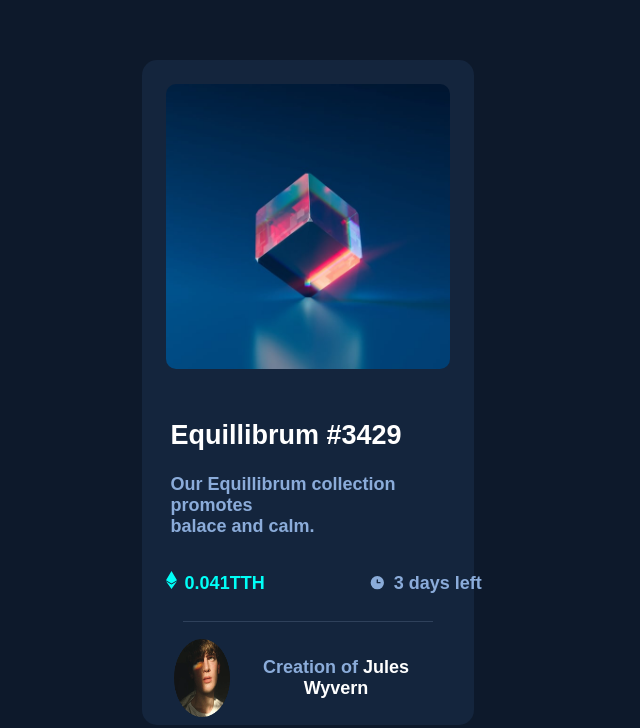
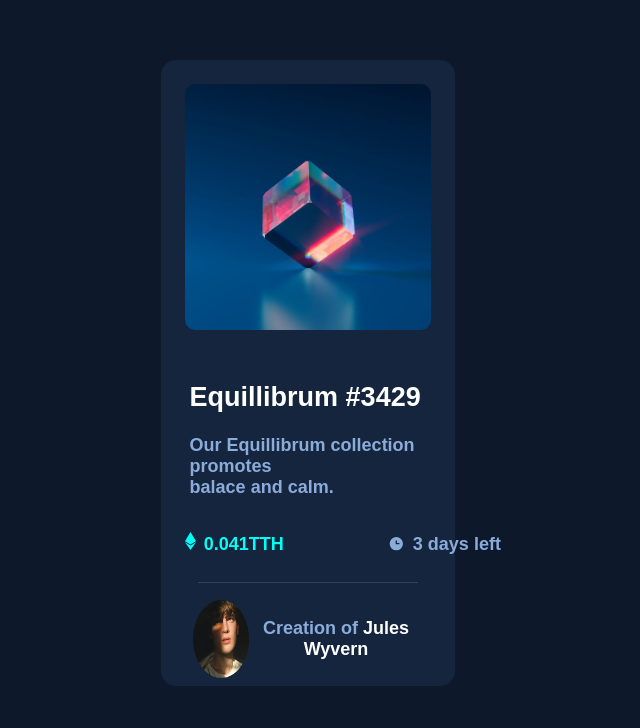
Before and after one commit to MohyenTakoueuJunior/nft-preview-card-component, a plain HTML site: page index.html in a window 1280 px wide. Shown: the part 260-988 px from the top of the page, without its empty margins (332-972 px from the left). Drawn offline with Linux system fonts and the light colour scheme.

Commit message:
Reduced de card scale

```diff
--- a/assets/css/style.css
+++ b/assets/css/style.css
@@ -26,7 +26,7 @@ hr {
 
 .card {
   /*box-shadow: 8px 8px rgb(16 33 58);*/
-  width: 26%;
+  width: 23%;
   margin: 20rem auto;
   border-radius: 15px;
   background-color: hsl(216, 50%, 16%);
```
